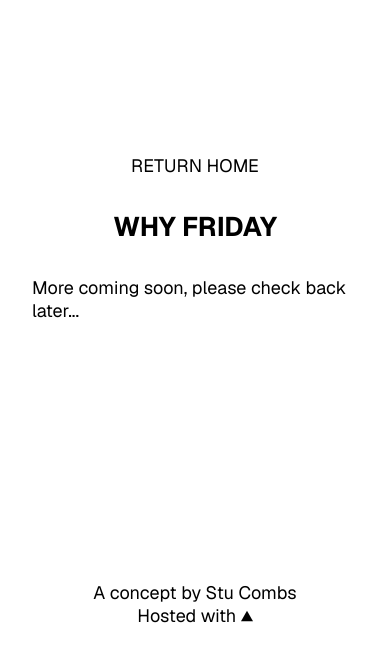
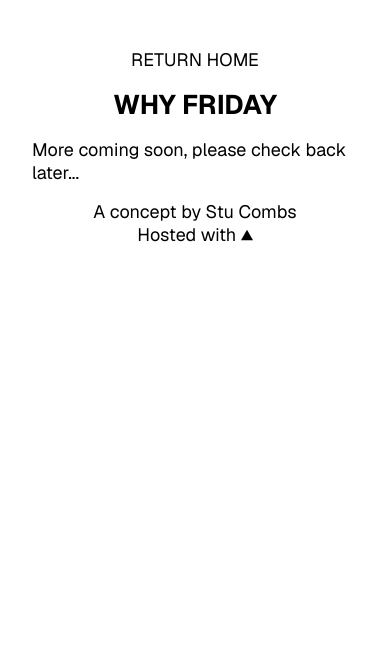
Before and after one commit to stucombs/friday-album, a Next.js app: page /about in a window 390 px wide. Shown: the top 662 px of the page. Built offline with nearby package versions, Linux system fonts and the light colour scheme.

Commit message:
Remove unused styles, folder reorg

```diff
--- a/src/app/about/page.tsx
+++ b/src/app/(pages)/about/page.tsx
@@ -1,13 +1,12 @@
-import styles from './about.module.css';
 import {
     Footer,
     Home
-} from "../components";
+} from '../../components';
 
 export default function About () {
     return (
-        <div className={styles.page}>
-            <main className={styles.main}>
+        <div className="page">
+            <main className="main">
                 <Home></Home>
                 <h2>WHY FRIDAY</h2>
                 <p>More coming soon, please check back later...</p>
--- a/src/app/about/about.module.css
+++ /dev/null
@@ -1,31 +0,0 @@
-.page {
-  display: grid;
-  align-items: center;
-  justify-items: center;
-  min-height: 100svh;
-  font-family: var(--font-geist-sans);
-}
-
-.main {
-  display: flex;
-  flex-direction: column;
-  align-items: center;
-  gap: 32px;
-}
-
-@media (max-width: 600px) {
-  .page {
-    padding: 32px;
-    padding-bottom: 80px;
-  }
-
-  .main {
-    align-items: center;
-  }
-}
-
-@media (prefers-color-scheme: dark) {
-  .logo {
-    filter: invert();
-  }
-}
--- a/src/app/history/history.module.css
+++ /dev/null
@@ -1,27 +0,0 @@
-.page {
-  display: grid;
-  align-items: center;
-  justify-items: center;
-  font-family: var(--font-geist-sans);
-  overflow-y: auto;
-}
-
-.main {
-  display: flex;
-  flex-direction: column;
-  align-items: center;
-  gap: 1em;
-  padding-top: 16px;
-}
-
-@media (max-width: 600px) {
-  .page {
-    padding: 32px;
-  }
-}
-
-@media (prefers-color-scheme: dark) {
-  .logo {
-    filter: invert();
-  }
-}
--- a/src/app/page.module.css
+++ /dev/null
@@ -1,32 +0,0 @@
-.page {
-  display: grid;
-  align-items: center;
-  justify-items: center;
-  font-family: var(--font-geist-sans);
-}
-
-.main {
-  display: flex;
-  flex-direction: column;
-  align-items: center;
-  gap: 1em;
-  padding-top: 16px;
-}
-
-@media (max-width: 600px) {
-  .page {
-    padding: 32px;
-    padding-bottom: 80px;
-  }
-
-  .main {
-    align-items: center;
-    gap: 16px;
-  }
-}
-
-@media (prefers-color-scheme: dark) {
-  .logo {
-    filter: invert();
-  }
-}
--- a/src/app/styles/globals.css
+++ b/src/app/styles/globals.css
@@ -45,6 +45,39 @@ h3 {
   color: red;
 }
 
+.page {
+  display: grid;
+  align-items: center;
+  justify-items: center;
+  font-family: var(--font-geist-sans);
+}
+
+.main {
+  display: flex;
+  flex-direction: column;
+  align-items: center;
+  gap: 1em;
+  padding-top: 16px;
+}
+
+@media (max-width: 600px) {
+  .page {
+    padding: 32px;
+  }
+
+  .main {
+    align-items: center;
+    gap: 16px;
+  }
+}
+
+@media (prefers-color-scheme: dark) {
+  .logo {
+    filter: invert();
+  }
+}
+
+
 @media (prefers-color-scheme: dark) {
   html {
     color-scheme: dark;
```
Also changed, not shown: src/app/(pages)/history/page.tsx (renamed from src/app/history/page.tsx, +4 -5 lines), src/app/page.tsx (+3 -4 lines).
